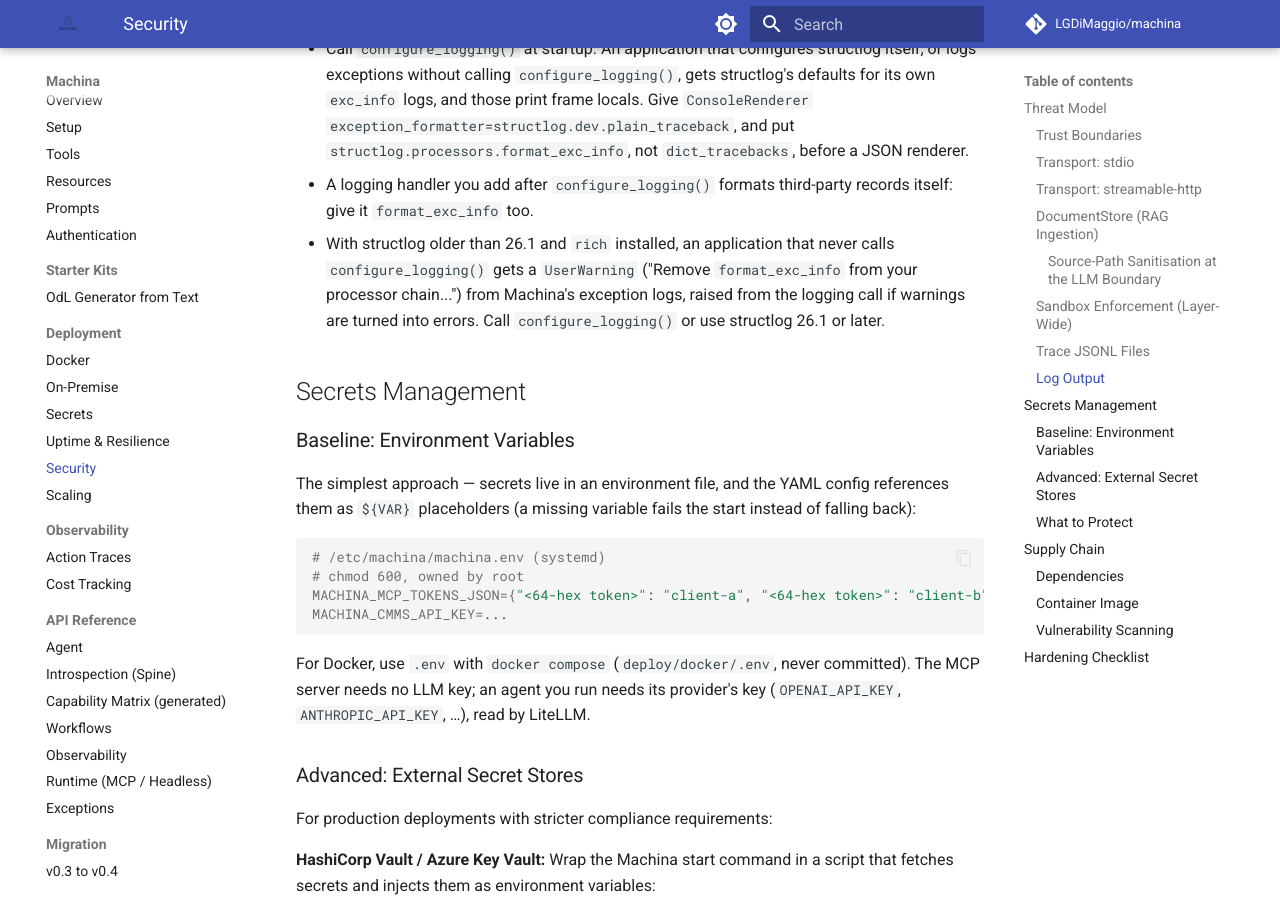
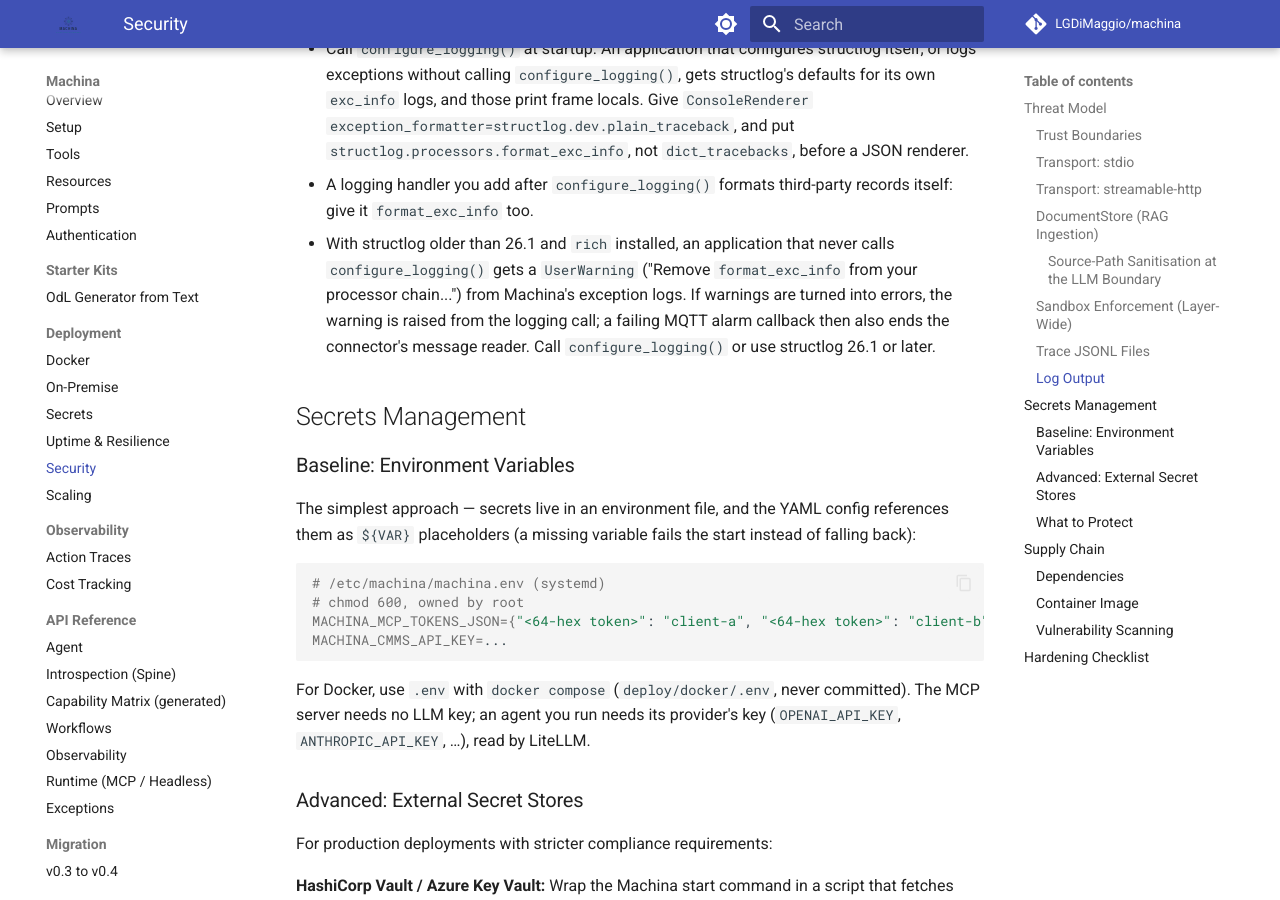
Before and after one commit to LGDiMaggio/machina, an MkDocs documentation site: the page built from docs/deployment/security.md, in a window 1280 px wide and 900 px high, scrolled down 4960 px. Built offline with MkDocs 1.6.1 and Material for MkDocs 9.7.7, drawn with Linux system fonts in a browser that asks for light colours; comment, search, counter and statistics services are not loaded.

Commit message:
test(observability): pin the level filter and widen the locals scan
- New test: at INFO, a debug event with exc_info is dropped before
  format_exc_info runs, so its traceback is never formatted. Removing
  filter_by_level, or moving it after format_exc_info, fails the test.
- The source scan also flags structlog's prebuilt locals-capable
  formatters: rich_traceback, better_traceback and
  default_exception_formatter.
- security.md: on structlog < 26.1 with warnings turned into errors, a
  failing MQTT alarm callback also ends the connector's message reader.

Co-Authored-By: Claude Opus 5.5 <noreply@anthropic.com>

```diff
--- a/docs/deployment/security.md
+++ b/docs/deployment/security.md
@@ -225,8 +225,9 @@ default.
 - With structlog older than 26.1 and `rich` installed, an application that
   never calls `configure_logging()` gets a `UserWarning` ("Remove
   `format_exc_info` from your processor chain...") from Machina's exception
-  logs, raised from the logging call if warnings are turned into errors. Call
-  `configure_logging()` or use structlog 26.1 or later.
+  logs. If warnings are turned into errors, the warning is raised from the
+  logging call; a failing MQTT alarm callback then also ends the connector's
+  message reader. Call `configure_logging()` or use structlog 26.1 or later.
 
 ## Secrets Management
 
```
Also changed, not shown: 1 other file.
